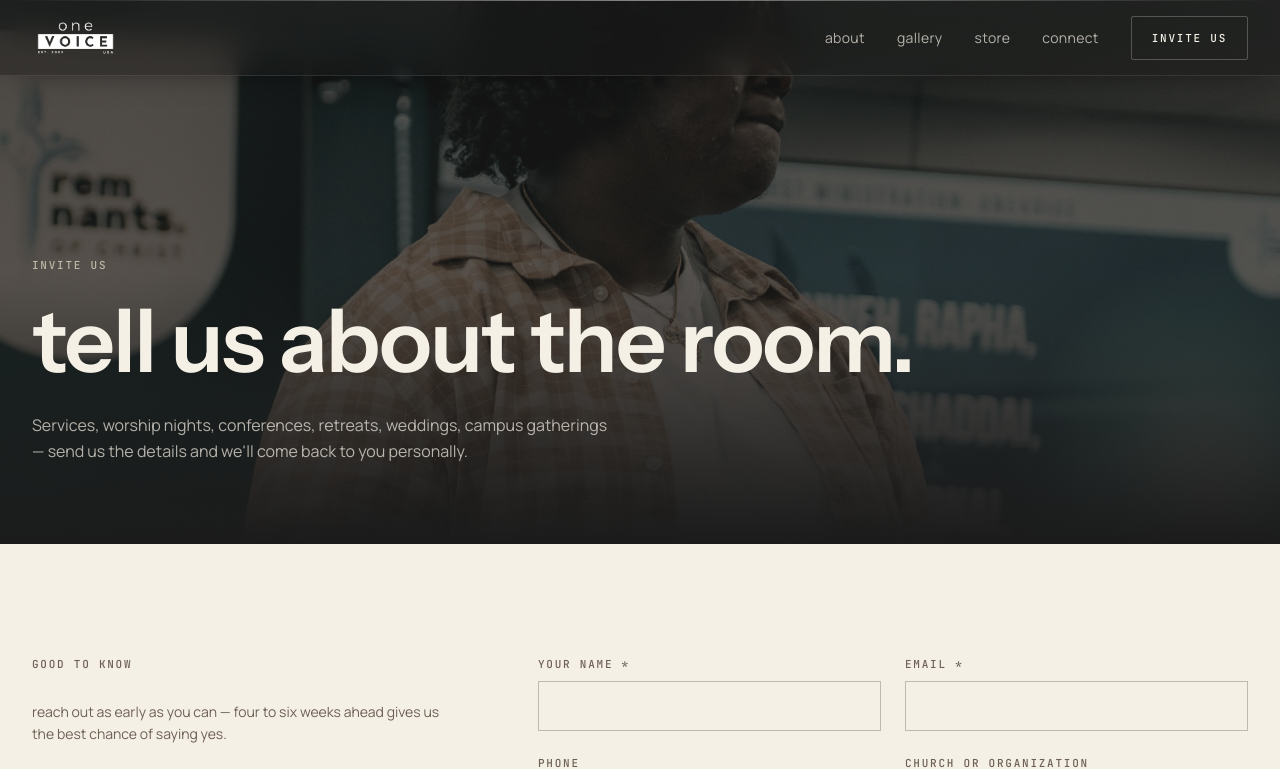
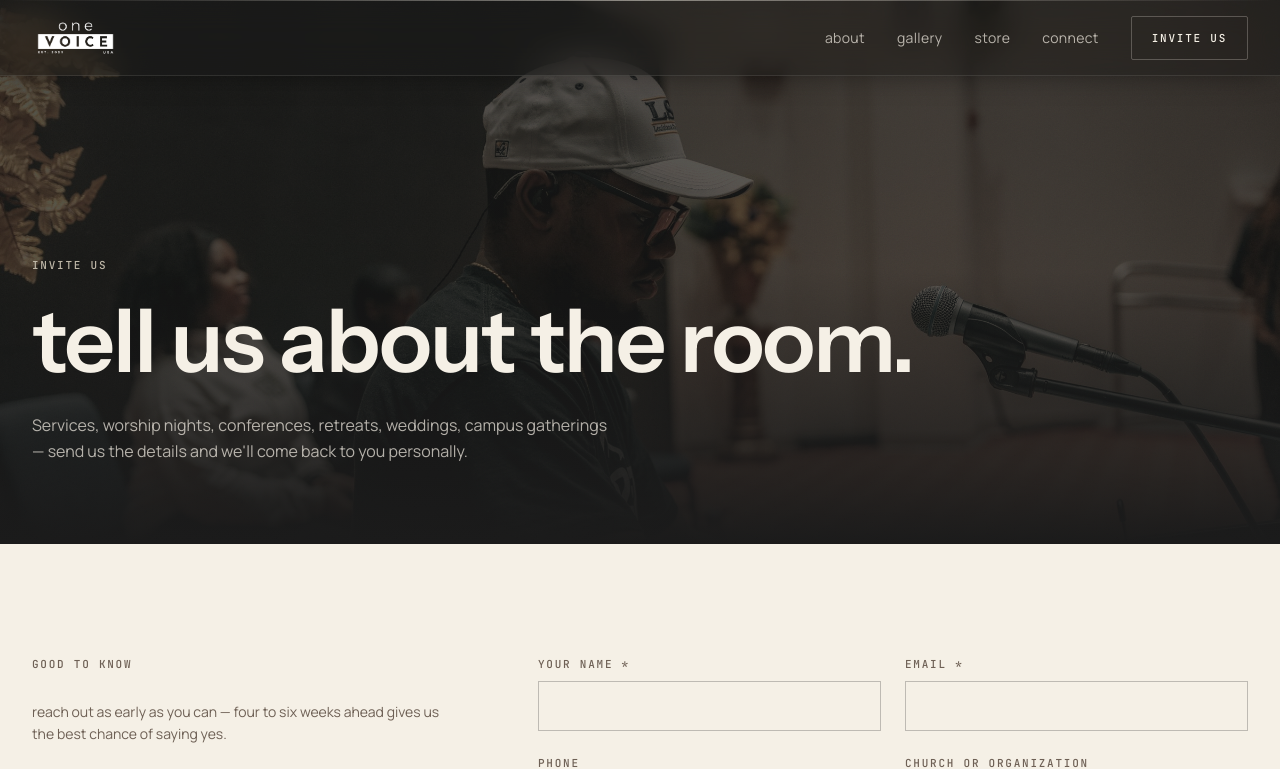
Before and after one commit to eayanwale/onevoice-website, a Next.js app: page /invite in a window 1280 px wide. Shown: the top 769 px of the page. Built offline with nearby package versions, Linux system fonts and the light colour scheme.

Commit message:
feat: use the keys player photo for the invite hero

```diff
--- a/app/invite/page.tsx
+++ b/app/invite/page.tsx
@@ -16,9 +16,9 @@ export default function InvitePage() {
         overline="invite us"
         title="tell us about the room."
         lead="Services, worship nights, conferences, retreats, weddings, campus gatherings — send us the details and we'll come back to you personally."
-        image="/images/visual-world/conference-performance.jpg"
-        imageAlt="A One Voice singer leading worship at a conference"
-        objectPosition="50% 35%"
+        image="/images/invite-hero.jpg"
+        imageAlt="A One Voice keys player at the mic during soundcheck"
+        objectPosition="50% 40%"
       />
 
       <section className="on-bone relative overflow-hidden py-20 sm:py-28">
```
